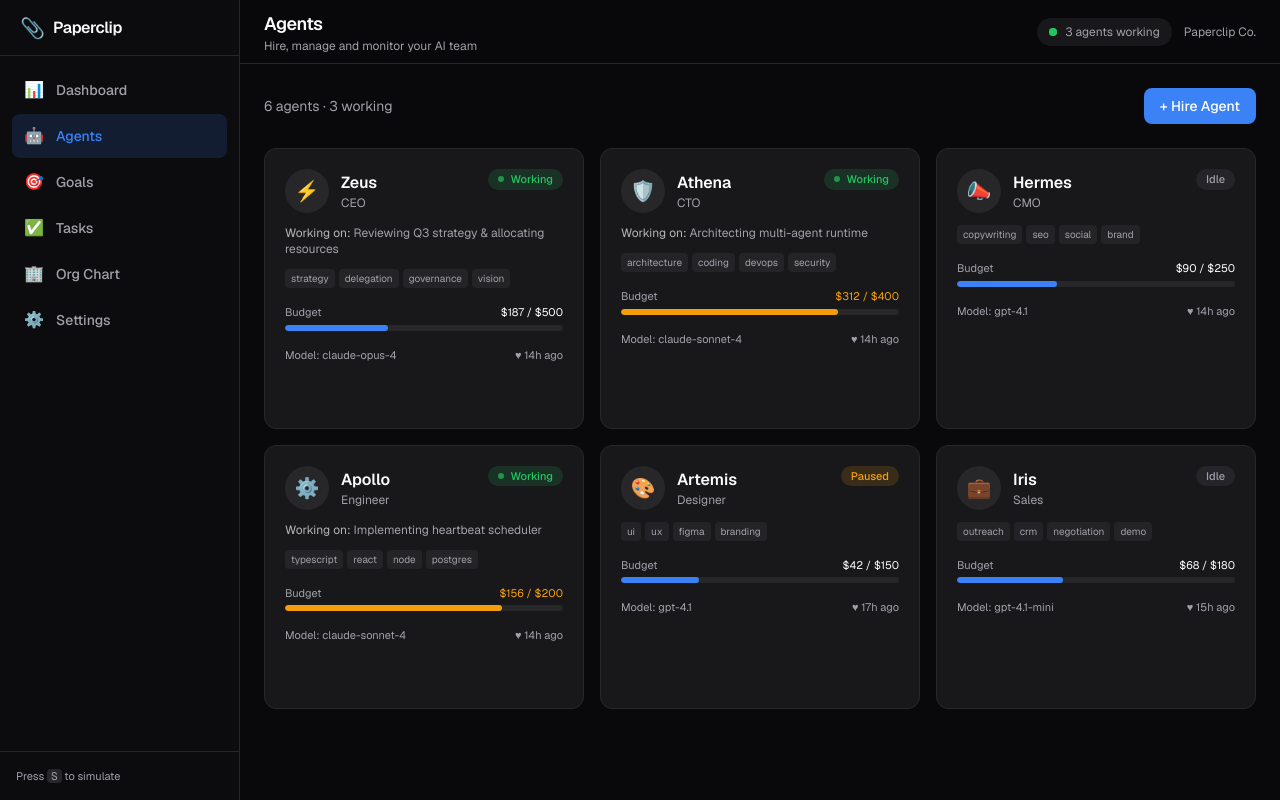
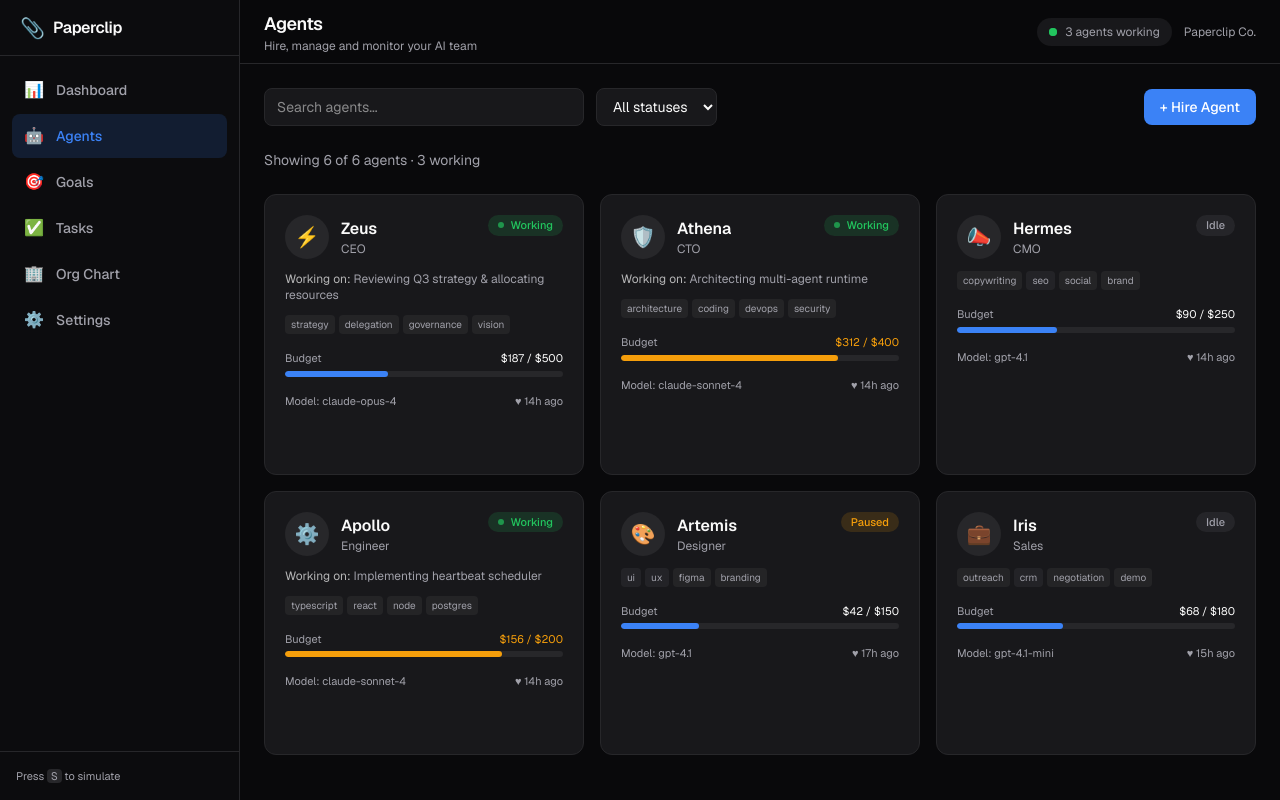
Before and after one commit to henrygoldsmith07-wq/paperclip-clone, a Next.js app: page /dashboard/agents in a window 1280 px wide. Built offline with nearby package versions, Linux system fonts and the light colour scheme.

Commit message:
Agents page: search + status filter, skills on hire, better empty state, loading guard

```diff
--- a/src/app/dashboard/agents/page.tsx
+++ b/src/app/dashboard/agents/page.tsx
@@ -1,11 +1,10 @@
 "use client";
 
-import { useState } from "react";
+import { useState, useMemo } from "react";
 import Header from "@/components/Header";
 import AgentCard from "@/components/AgentCard";
-import { Skeleton } from "@/components/Skeleton";
 import { useApp } from "@/context/AppContext";
-import { AgentRole } from "@/lib/types";
+import { AgentRole, AgentStatus } from "@/lib/types";
 
 const ROLES: AgentRole[] = [
   "CEO",
@@ -29,25 +28,21 @@ export default function AgentsPage() {
   const [role, setRole] = useState<AgentRole>("Engineer");
   const [budget, setBudget] = useState(150);
   const [model, setModel] = useState("claude-sonnet-4");
+  const [skills, setSkills] = useState("");
+  const [search, setSearch] = useState("");
+  const [statusFilter, setStatusFilter] = useState<AgentStatus | "all">("all");
 
-  if (!isHydrated) {
-    return (
-      <>
-        <Header title="Agents" subtitle="Loading agents…" />
-        <div className="flex-1 space-y-6 p-6 pt-16 lg:pt-6">
-          <div className="flex items-center justify-between">
-            <Skeleton className="h-4 w-32" />
-            <Skeleton className="h-9 w-28" />
-          </div>
-          <div className="grid gap-4 sm:grid-cols-2 xl:grid-cols-3">
-            {[1, 2, 3, 4, 5, 6].map((i) => (
-              <Skeleton key={i} className="h-44 rounded-xl" />
-            ))}
-          </div>
-        </div>
-      </>
-    );
-  }
+  const filtered = useMemo(() => {
+    return agents.filter((a) => {
+      const matchesSearch =
+        !search ||
+        a.name.toLowerCase().includes(search.toLowerCase()) ||
+        a.role.toLowerCase().includes(search.toLowerCase()) ||
+        a.model.toLowerCase().includes(search.toLowerCase());
+      const matchesStatus = statusFilter === "all" || a.status === statusFilter;
+      return matchesSearch && matchesStatus;
+    });
+  }, [agents, search, statusFilter]);
 
   const handleHire = () => {
     if (!name.trim()) return;
@@ -57,23 +52,53 @@ export default function AgentsPage() {
       status: "idle",
       avatar: AVATARS[Math.floor(Math.random() * AVATARS.length)],
       budgetMonthly: budget,
-      skills: [],
+      skills: skills
+        .split(",")
+        .map((s) => s.trim())
+        .filter(Boolean),
       model,
       reportsTo: role === "CEO" ? undefined : "agt-001",
     });
     setName("");
+    setSkills("");
     setShowHire(false);
   };
+
+  if (!isHydrated) {
+    return (
+      <div className="flex flex-1 items-center justify-center p-12 text-muted">
+        Loading agents…
+      </div>
+    );
+  }
 
   return (
     <>
       <Header title="Agents" subtitle="Hire, manage and monitor your AI team" />
-      <div className="flex-1 space-y-6 p-6">
-        <div className="flex items-center justify-between">
-          <p className="text-sm text-muted">
-            {agents.length} agents ·{" "}
-            {agents.filter((a) => a.status === "working").length} working
-          </p>
+      <div className="flex-1 space-y-6 p-6 pt-16 lg:pt-6">
+        <div className="flex flex-col gap-4 sm:flex-row sm:items-center sm:justify-between">
+          <div className="flex flex-1 flex-col gap-3 sm:flex-row sm:items-center">
+            <input
+              type="search"
+              placeholder="Search agents..."
+              value={search}
+              onChange={(e) => setSearch(e.target.value)}
+              className="w-full max-w-xs rounded-lg border border-border bg-card px-3 py-2 text-sm outline-none focus:border-accent"
+            />
+            <select
+              value={statusFilter}
+              onChange={(e) =>
+                setStatusFilter(e.target.value as AgentStatus | "all")
+              }
+              className="rounded-lg border border-border bg-card px-3 py-2 text-sm outline-none focus:border-accent"
+            >
+              <option value="all">All statuses</option>
+              <option value="working">Working</option>
+              <option value="idle">Idle</option>
+              <option value="paused">Paused</option>
+              <option value="error">Error</option>
+            </select>
+          </div>
           <button
             onClick={() => setShowHire(true)}
             className="rounded-lg bg-accent px-4 py-2 text-sm font-medium text-white transition-colors hover:bg-accent-hover"
@@ -82,7 +107,11 @@ export default function AgentsPage() {
           </button>
         </div>
 
-        {/* Hire modal */}
+        <p className="text-sm text-muted">
+          Showing {filtered.length} of {agents.length} agents ·{" "}
+          {agents.filter((a) => a.status === "working").length} working
+        </p>
+
         {showHire && (
           <div className="fixed inset-0 z-50 flex items-center justify-center bg-black/60 p-4">
             <div className="w-full max-w-md rounded-2xl border border-border bg-card p-6 shadow-2xl animate-fade-in">
@@ -98,6 +127,7 @@ export default function AgentsPage() {
                     onChange={(e) => setName(e.target.value)}
                     placeholder="e.g. Nova"
                     className="mt-1 w-full rounded-lg border border-border bg-background px-3 py-2 text-sm outline-none focus:border-accent"
+                    autoFocus
                   />
                 </div>
                 <div>
@@ -140,6 +170,17 @@ export default function AgentsPage() {
                     <option value="local-llama">Local Llama</option>
                   </select>
                 </div>
+                <div>
+                  <label className="text-xs font-medium text-muted">
+                    Skills (comma-separated)
+                  </label>
+                  <input
+                    value={skills}
+                    onChange={(e) => setSkills(e.target.value)}
+                    placeholder="e.g. TypeScript, Design Systems, Sales"
+                    className="mt-1 w-full rounded-lg border border-border bg-background px-3 py-2 text-sm outline-none focus:border-accent"
+                  />
+                </div>
               </div>
               <div className="mt-6 flex gap-3">
                 <button
@@ -150,7 +191,8 @@ export default function AgentsPage() {
                 </button>
                 <button
                   onClick={handleHire}
-                  className="flex-1 rounded-lg bg-accent px-4 py-2 text-sm font-medium text-white hover:bg-accent-hover"
+                  disabled={!name.trim()}
+                  className="flex-1 rounded-lg bg-accent px-4 py-2 text-sm font-medium text-white hover:bg-accent-hover disabled:opacity-50"
                 >
                   Hire Agent
                 </button>
@@ -159,11 +201,26 @@ export default function AgentsPage() {
           </div>
         )}
 
-        <div className="grid gap-4 sm:grid-cols-2 xl:grid-cols-3">
-          {agents.map((agent) => (
-            <AgentCard key={agent.id} agent={agent} />
-          ))}
-        </div>
+        {filtered.length === 0 ? (
+          <div className="rounded-xl border border-border bg-card py-16 text-center">
+            <p className="text-muted">No agents match your filters</p>
+            <button
+              onClick={() => {
+                setSearch("");
+                setStatusFilter("all");
+              }}
+              className="mt-3 text-sm text-accent hover:underline"
+            >
+              Clear filters
+            </button>
+          </div>
+        ) : (
+          <div className="grid gap-4 sm:grid-cols-2 xl:grid-cols-3">
+            {filtered.map((agent) => (
+              <AgentCard key={agent.id} agent={agent} />
+            ))}
+          </div>
+        )}
       </div>
     </>
   );
```
